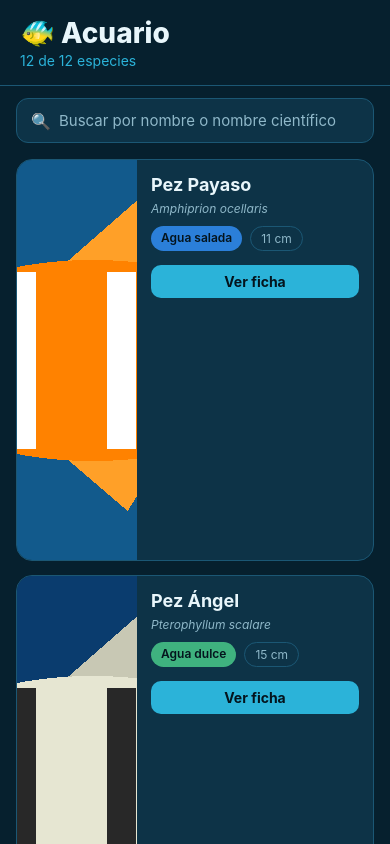
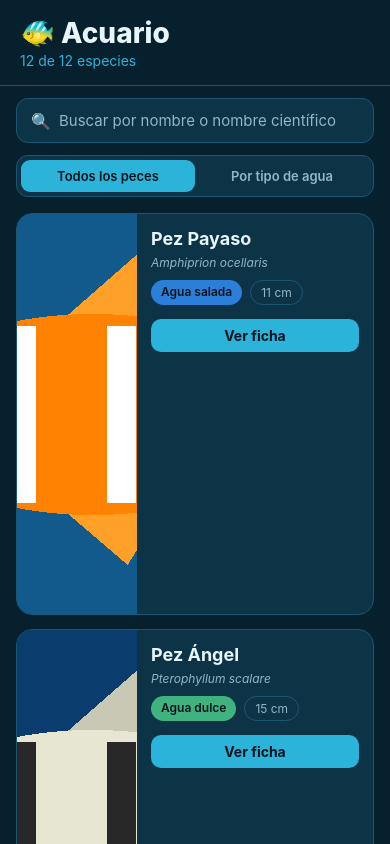
Before and after one commit to 8damara8/Aqua-Project, a React Native app: screen / in a window 390 px wide. Built offline with nearby package versions, Linux system fonts and the light colour scheme.

Commit message:
feat(week-02): vista agrupada por tipo de agua con SectionList y selector de vista

```diff
--- /dev/null
+++ b/src/components/EncabezadoSeccion.tsx
@@ -0,0 +1,60 @@
+import React from 'react';
+import { StyleSheet, Text, View } from 'react-native';
+import { colors } from '../theme/colors';
+import type { TipoAgua } from '../types';
+
+interface EncabezadoSeccionProps {
+  titulo: string;
+  tipoAgua: TipoAgua;
+  cantidad: number;
+}
+
+// Encabezado de cada grupo de la SectionList (ej.: «Agua dulce · 7»)
+export function EncabezadoSeccion({
+  titulo,
+  tipoAgua,
+  cantidad,
+}: EncabezadoSeccionProps): React.JSX.Element {
+  // Punto de color según el tipo de agua
+  const estiloPunto = tipoAgua === 'dulce' ? styles.puntoDulce : styles.puntoSalada;
+
+  return (
+    <View style={styles.contenedor}>
+      <View style={[styles.punto, estiloPunto]} />
+      <Text style={styles.titulo}>{titulo}</Text>
+      <Text style={styles.cantidad}>{cantidad}</Text>
+    </View>
+  );
+}
+
+const styles = StyleSheet.create({
+  contenedor: {
+    flexDirection: 'row',
+    alignItems: 'center',
+    gap: 8,
+    paddingVertical: 10,
+    // Fondo igual al de la pantalla: así, al quedar fijo arriba (sticky),
+    // las tarjetas no se ven por detrás del encabezado
+    backgroundColor: colors.fondo,
+  },
+  punto: {
+    width: 10,
+    height: 10,
+    borderRadius: 5,
+  },
+  puntoDulce: {
+    backgroundColor: colors.dulce,
+  },
+  puntoSalada: {
+    backgroundColor: colors.salada,
+  },
+  titulo: {
+    fontSize: 16,
+    fontWeight: '700',
+    color: colors.textoPrincipal,
+  },
+  cantidad: {
+    fontSize: 14,
+    color: colors.textoSecundario,
+  },
+});
--- /dev/null
+++ b/src/components/ListaPecesAgrupada.tsx
@@ -0,0 +1,86 @@
+import React, { useMemo } from 'react';
+import { SectionList, StyleSheet } from 'react-native';
+import type {
+  RefreshControlProps,
+  SectionListData,
+  SectionListRenderItem,
+} from 'react-native';
+import { cerrarTeclado } from '../utils/cerrarTeclado';
+import { EncabezadoSeccion } from './EncabezadoSeccion';
+import { ListaVacia } from './ListaVacia';
+import { PezCard } from './PezCard';
+import { SeparadorLista } from './SeparadorLista';
+import type { Pez, SeccionPeces, TipoAgua } from '../types';
+
+interface ListaPecesAgrupadaProps {
+  peces: Pez[];
+  mensajeVacio: string;
+  refreshControl: React.ReactElement<RefreshControlProps>;
+}
+
+// Orden y títulos de los grupos
+const grupos: { tipoAgua: TipoAgua; titulo: string }[] = [
+  { tipoAgua: 'dulce', titulo: 'Agua dulce' },
+  { tipoAgua: 'salada', titulo: 'Agua salada' },
+];
+
+// Cómo se dibuja cada pez dentro de una sección
+const renderPez: SectionListRenderItem<Pez, SeccionPeces> = ({ item }) => <PezCard pez={item} />;
+
+// Cómo se dibuja el encabezado de cada sección
+const renderEncabezado = ({
+  section,
+}: {
+  section: SectionListData<Pez, SeccionPeces>;
+}): React.JSX.Element => (
+  <EncabezadoSeccion
+    titulo={section.titulo}
+    tipoAgua={section.tipoAgua}
+    cantidad={section.data.length}
+  />
+);
+
+const obtenerClave = (pez: Pez): string => pez.id;
+
+// Lista de peces agrupada por tipo de agua (SectionList)
+export function ListaPecesAgrupada({
+  peces,
+  mensajeVacio,
+  refreshControl,
+}: ListaPecesAgrupadaProps): React.JSX.Element {
+  // Arma las secciones; si un grupo queda vacío (por la búsqueda) no se muestra
+  const secciones = useMemo<SeccionPeces[]>(
+    () =>
+      grupos
+        .map(({ tipoAgua, titulo }) => ({
+          tipoAgua,
+          titulo,
+          data: peces.filter((pez) => pez.tipoAgua === tipoAgua),
+        }))
+        .filter((seccion) => seccion.data.length > 0),
+    [peces],
+  );
+
+  return (
+    <SectionList
+      sections={secciones}
+      renderItem={renderPez}
+      renderSectionHeader={renderEncabezado}
+      keyExtractor={obtenerClave}
+      ItemSeparatorComponent={SeparadorLista}
+      ListEmptyComponent={<ListaVacia mensaje={mensajeVacio} />}
+      stickySectionHeadersEnabled // el encabezado queda fijo arriba mientras se desplaza
+      contentContainerStyle={styles.lista}
+      keyboardShouldPersistTaps="handled"
+      onScrollBeginDrag={cerrarTeclado}
+      refreshControl={refreshControl}
+    />
+  );
+}
+
+const styles = StyleSheet.create({
+  lista: {
+    paddingHorizontal: 16,
+    paddingBottom: 16,
+  },
+});
--- /dev/null
+++ b/src/components/SelectorVista.tsx
@@ -0,0 +1,66 @@
+import React from 'react';
+import { Pressable, StyleSheet, Text, View } from 'react-native';
+import { colors } from '../theme/colors';
+import type { ModoVista } from '../types';
+
+interface SelectorVistaProps {
+  valor: ModoVista;
+  onCambiar: (modo: ModoVista) => void;
+}
+
+// Opciones del selector: el valor interno y el texto que ve el usuario
+const opciones: { modo: ModoVista; etiqueta: string }[] = [
+  { modo: 'lista', etiqueta: 'Todos los peces' },
+  { modo: 'secciones', etiqueta: 'Por tipo de agua' },
+];
+
+// Control segmentado para alternar entre la lista simple y la agrupada
+export function SelectorVista({ valor, onCambiar }: SelectorVistaProps): React.JSX.Element {
+  return (
+    <View style={styles.contenedor}>
+      {opciones.map(({ modo, etiqueta }) => {
+        const activo = modo === valor;
+        return (
+          <Pressable
+            key={modo}
+            onPress={() => onCambiar(modo)}
+            // Arrays de estilos: base + extra si está activo
+            style={[styles.opcion, activo && styles.opcionActiva]}
+          >
+            <Text style={[styles.texto, activo && styles.textoActivo]}>{etiqueta}</Text>
+          </Pressable>
+        );
+      })}
+    </View>
+  );
+}
+
+const styles = StyleSheet.create({
+  contenedor: {
+    flexDirection: 'row',
+    marginHorizontal: 16,
+    marginTop: 12,
+    padding: 4,
+    backgroundColor: colors.tarjeta,
+    borderRadius: 12,
+    borderWidth: 1,
+    borderColor: colors.borde,
+  },
+  opcion: {
+    flex: 1, // cada opción ocupa la mitad
+    paddingVertical: 8,
+    alignItems: 'center',
+    borderRadius: 9,
+  },
+  opcionActiva: {
+    backgroundColor: colors.acento,
+  },
+  texto: {
+    fontSize: 13,
+    fontWeight: '600',
+    color: colors.textoSecundario,
+  },
+  textoActivo: {
+    color: colors.botonTexto,
+  },
+});
--- a/src/screens/HomeScreen.tsx
+++ b/src/screens/HomeScreen.tsx
@@ -1,7 +1,6 @@
 import React, { useCallback, useEffect, useMemo, useRef, useState } from 'react';
 import {
   FlatList,
-  Keyboard,
   KeyboardAvoidingView,
   Platform,
   RefreshControl,
@@ -12,12 +11,15 @@ import {
 import type { ListRenderItem } from 'react-native';
 import { SafeAreaView } from 'react-native-safe-area-context';
 import { BuscadorPeces } from '../components/BuscadorPeces';
+import { ListaPecesAgrupada } from '../components/ListaPecesAgrupada';
 import { ListaVacia } from '../components/ListaVacia';
 import { PezCard } from '../components/PezCard';
+import { SelectorVista } from '../components/SelectorVista';
 import { SeparadorLista } from '../components/SeparadorLista';
 import { peces } from '../data/peces';
 import { colors } from '../theme/colors';
-import type { Pez } from '../types';
+import type { ModoVista, Pez } from '../types';
+import { cerrarTeclado } from '../utils/cerrarTeclado';
 import { normalizarTexto } from '../utils/normalizarTexto';
 
 // Cómo se dibuja cada elemento de la lista
@@ -26,15 +28,12 @@ const renderPez: ListRenderItem<Pez> = ({ item }) => <PezCard pez={item} />;
 // Clave única por elemento: React la usa para no redibujar de más
 const obtenerClave = (pez: Pez): string => pez.id;
 
-// Cierra el teclado (se usa al empezar a desplazar la lista)
-const cerrarTeclado = (): void => {
-  Keyboard.dismiss();
-};
-
 // Pantalla principal: encabezado + lista de peces del acuario
 export function HomeScreen(): React.JSX.Element {
   // Texto que escribe el usuario en el buscador
   const [busqueda, setBusqueda] = useState('');
+  // Vista activa: lista simple o agrupada por tipo de agua
+  const [vista, setVista] = useState<ModoVista>('lista');
   // true mientras se "recarga" la lista (muestra el círculo de carga)
   const [refrescando, setRefrescando] = useState(false);
   // Guardamos el temporizador para poder cancelarlo si la pantalla se cierra
@@ -61,6 +60,21 @@ export function HomeScreen(): React.JSX.Element {
         normalizarTexto(pez.nombreCientifico).includes(termino),
     );
   }, [busqueda]);
+
+  // Mensaje cuando no hay resultados (distinto si se está buscando)
+  const mensajeVacio =
+    busqueda === '' ? 'No hay peces en el acuario' : `Ningún pez coincide con "${busqueda}"`;
+
+  // Mismo control de refresco para las dos listas
+  const controlRefresco = (
+    <RefreshControl
+      refreshing={refrescando}
+      onRefresh={refrescar}
+      tintColor={colors.acento} // color del círculo en iOS
+      colors={[colors.acento]} // color del círculo en Android
+      progressBackgroundColor={colors.tarjeta}
+    />
+  );
 
   // Al desmontar la pantalla, cancelamos el temporizador pendiente
   useEffect(() => {
@@ -91,36 +105,32 @@ export function HomeScreen(): React.JSX.Element {
         {/* Buscador: filtra la lista mientras se escribe */}
         <BuscadorPeces valor={busqueda} onCambiar={setBusqueda} />
 
-        {/* FlatList: solo dibuja las tarjetas visibles (más eficiente que ScrollView + map) */}
+        {/* Selector: lista simple o agrupada por tipo de agua */}
+        <SelectorVista valor={vista} onCambiar={setVista} />
+
+        {vista === 'lista' ? (
+          // FlatList: solo dibuja las tarjetas visibles (más eficiente que ScrollView + map)
           <FlatList
             data={pecesFiltrados}
             renderItem={renderPez}
             keyExtractor={obtenerClave}
             ItemSeparatorComponent={SeparadorLista}
-          ListEmptyComponent={
-            <ListaVacia
-              mensaje={
-                busqueda === ''
-                  ? 'No hay peces en el acuario'
-                  : `Ningún pez coincide con "${busqueda}"`
-              }
-            />
-          }
+            ListEmptyComponent={<ListaVacia mensaje={mensajeVacio} />}
             contentContainerStyle={styles.lista}
             // 'handled': tocar un botón de la tarjeta funciona sin cerrar antes el teclado
             keyboardShouldPersistTaps="handled"
             // Al empezar a desplazar la lista, se cierra el teclado
             onScrollBeginDrag={cerrarTeclado}
-          refreshControl={
-            <RefreshControl
-              refreshing={refrescando}
-              onRefresh={refrescar}
-              tintColor={colors.acento} // color del círculo en iOS
-              colors={[colors.acento]} // color del círculo en Android
-              progressBackgroundColor={colors.tarjeta}
+            refreshControl={controlRefresco}
           />
-          }
+        ) : (
+          // SectionList: los mismos peces, agrupados por tipo de agua
+          <ListaPecesAgrupada
+            peces={pecesFiltrados}
+            mensajeVacio={mensajeVacio}
+            refreshControl={controlRefresco}
           />
+        )}
       </KeyboardAvoidingView>
     </SafeAreaView>
   );
--- /dev/null
+++ b/src/utils/cerrarTeclado.ts
@@ -0,0 +1,6 @@
+import { Keyboard } from 'react-native';
+
+// Cierra el teclado. Se usa al empezar a desplazar una lista (onScrollBeginDrag)
+export function cerrarTeclado(): void {
+  Keyboard.dismiss();
+}
```
Also changed, not shown: src/types/index.ts (+10 -0 lines). Lines whose indentation alone changed are shown as unchanged.
